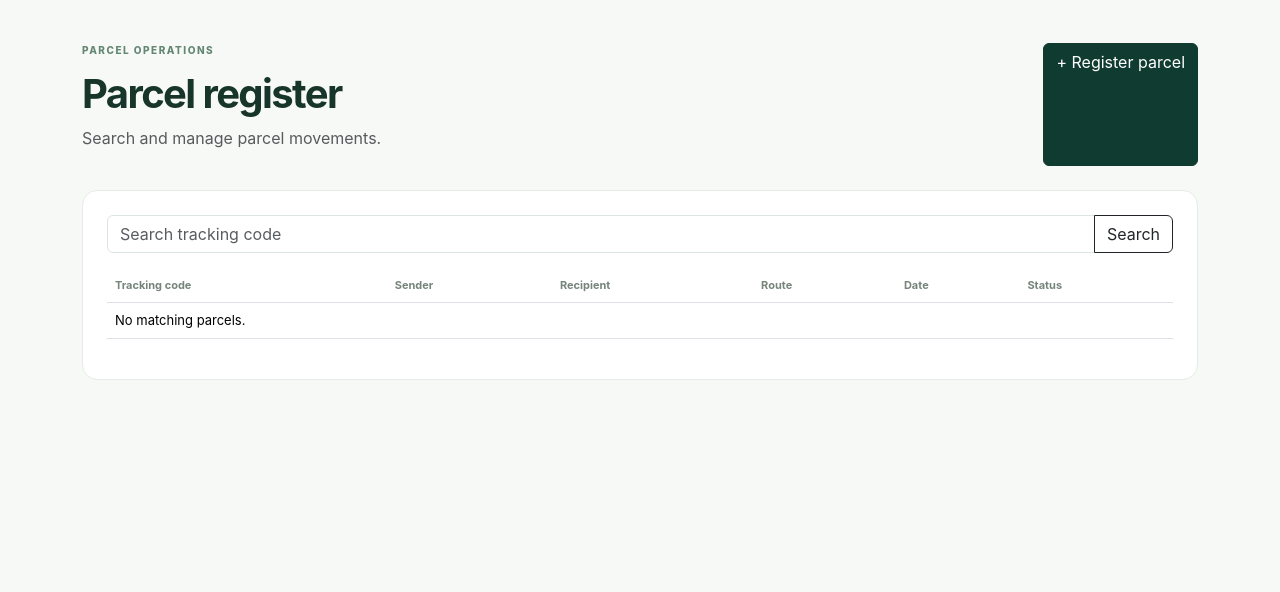
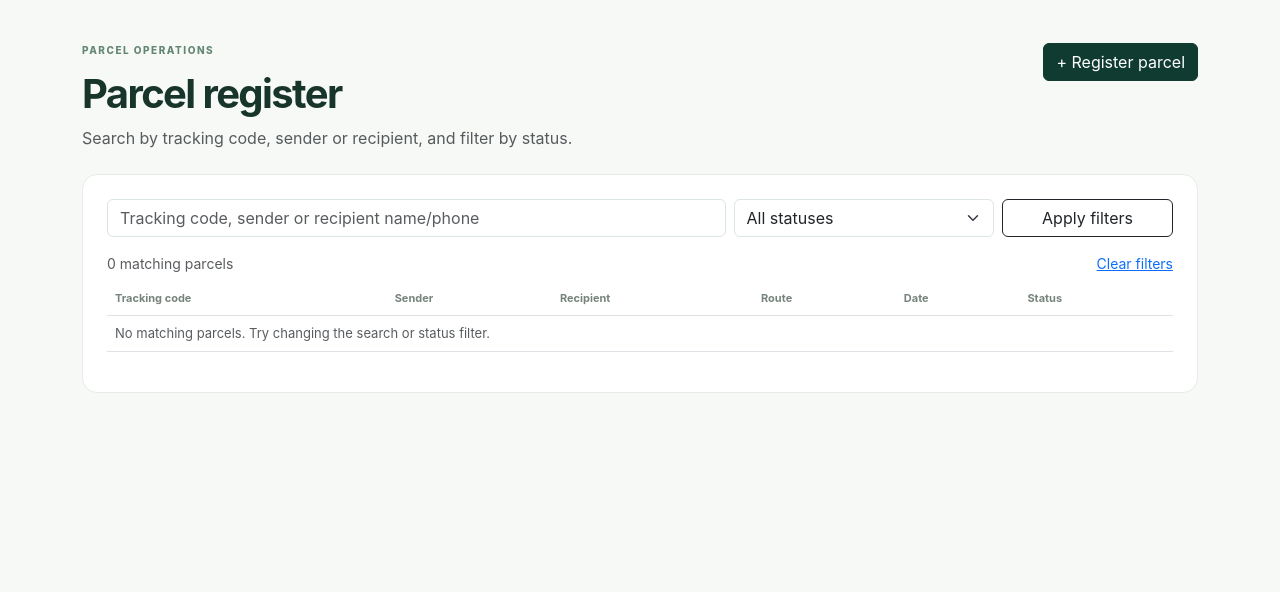
Before and after one commit to kasenge9/parcel-management-system, a Django app: page /parcels/ in a window 1280 px wide. Shown: the part 104-696 px from the top of the page. Run offline with Django 5.2, Linux system fonts and the light colour scheme; the visitor is signed in with stand-in values (Sample User, id 1); data that the repository does not hold is empty.

Commit message:
Improve parcel registration and tracking screens

```diff
--- a/templates/operations/parcel_list.html
+++ b/templates/operations/parcel_list.html
@@ -1 +1,26 @@
-{% extends 'base.html' %}{% block title %}Parcel register | MAKOS SACCO{% endblock %}{% block content %}<main class="page-wrap"><div class="container"><div class="d-flex justify-content-between mb-4"><div><div class="eyebrow dark">PARCEL OPERATIONS</div><h1>Parcel register</h1><p class="text-muted">Search and manage parcel movements.</p></div><a class="btn btn-dark" href="{% url 'parcel_create' %}">+ Register parcel</a></div><section class="panel"><form method="get" class="input-group mb-3"><input name="q" class="form-control" value="{{ query }}" placeholder="Search tracking code"><button class="btn btn-outline-dark">Search</button></form><div class="table-responsive"><table class="table align-middle"><thead><tr><th>Tracking code</th><th>Sender</th><th>Recipient</th><th>Route</th><th>Date</th><th>Status</th></tr></thead><tbody>{% for p in parcels %}<tr><td><a href="{% url 'parcel_detail' p.pk %}">{{ p.tracking_number }}</a></td><td>{{ p.sender.full_name }}</td><td>{{ p.recipient.full_name }}</td><td>{{ p.origin.name }} → {{ p.destination.name }}</td><td>{{ p.created_at|date:'M j, Y' }}</td><td>{{ p.get_status_display }}</td></tr>{% empty %}<tr><td colspan="6">No matching parcels.</td></tr>{% endfor %}</tbody></table></div></section></div></main>{% endblock %}
+{% extends 'base.html' %}
+{% block title %}Parcel register | MAKOS SACCO{% endblock %}
+{% block content %}
+<main class="page-wrap"><div class="container">
+  <div class="d-flex flex-wrap justify-content-between align-items-start gap-3 mb-4"><div><div class="eyebrow dark">PARCEL OPERATIONS</div><h1>Parcel register</h1><p class="text-muted mb-0">Search by tracking code, sender or recipient, and filter by status.</p></div><a class="btn btn-dark" href="{% url 'parcel_create' %}">+ Register parcel</a></div>
+  <section class="panel">
+    <form method="get" class="row g-2 mb-3">
+      <div class="col-lg-7"><label class="visually-hidden" for="parcel-search">Search parcels</label><input id="parcel-search" name="q" class="form-control" value="{{ query }}" placeholder="Tracking code, sender or recipient name/phone"></div>
+      <div class="col-lg-3"><label class="visually-hidden" for="parcel-status">Filter by status</label><select id="parcel-status" name="status" class="form-select"><option value="">All statuses</option>{% for value,label in status_choices %}<option value="{{ value }}" {% if selected_status == value %}selected{% endif %}>{{ label }}</option>{% endfor %}</select></div>
+      <div class="col-lg-2 d-grid"><button class="btn btn-outline-dark">Apply filters</button></div>
+    </form>
+    <div class="d-flex justify-content-between align-items-center mb-2"><small class="text-muted">{{ page_obj.paginator.count }} matching parcel{{ page_obj.paginator.count|pluralize }}</small><a class="small" href="{% url 'parcel_list' %}">Clear filters</a></div>
+    <div class="table-responsive"><table class="table align-middle"><thead><tr><th>Tracking code</th><th>Sender</th><th>Recipient</th><th>Route</th><th>Date</th><th>Status</th></tr></thead><tbody>
+      {% for p in parcels %}<tr><td><a href="{% url 'parcel_detail' p.pk %}">{{ p.tracking_number }}</a></td><td>{{ p.sender.full_name }}</td><td>{{ p.recipient.full_name }}</td><td>{{ p.origin.name }} → {{ p.destination.name }}</td><td>{{ p.created_at|date:'M j, Y' }}</td><td>{{ p.get_status_display }}</td></tr>
+      {% empty %}<tr><td colspan="6" class="text-muted">No matching parcels. Try changing the search or status filter.</td></tr>{% endfor %}
+    </tbody></table></div>
+    {% if page_obj.paginator.num_pages > 1 %}
+      <nav aria-label="Parcel pages" class="mt-3"><ul class="pagination justify-content-end mb-0">
+        {% if page_obj.has_previous %}<li class="page-item"><a class="page-link" href="?q={{ query|urlencode }}&status={{ selected_status|urlencode }}&page={{ page_obj.previous_page_number }}">Previous</a></li>{% else %}<li class="page-item disabled"><span class="page-link">Previous</span></li>{% endif %}
+        <li class="page-item disabled"><span class="page-link">Page {{ page_obj.number }} of {{ page_obj.paginator.num_pages }}</span></li>
+        {% if page_obj.has_next %}<li class="page-item"><a class="page-link" href="?q={{ query|urlencode }}&status={{ selected_status|urlencode }}&page={{ page_obj.next_page_number }}">Next</a></li>{% else %}<li class="page-item disabled"><span class="page-link">Next</span></li>{% endif %}
+      </ul></nav>
+    {% endif %}
+  </section>
+</div></main>
+{% endblock %}
```
